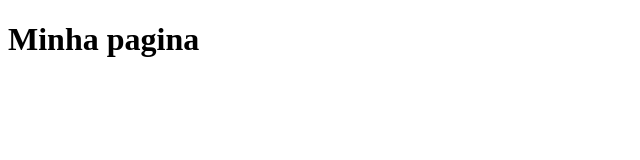
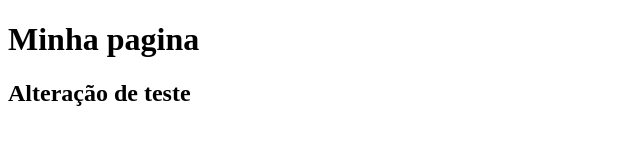
Before and after one commit to EdsAnjos/gama-no-github, a plain HTML site: page index.html in a window 1280 px wide. Shown: the whole page, without its empty margins (0-640 px from the left). Drawn offline with Linux system fonts and the light colour scheme.

Commit message:
alteração de index novamente

```diff
--- a/index.html
+++ b/index.html
@@ -8,5 +8,6 @@
 </head>
 <body>
     <h1>Minha pagina</h1>
+    <h2>Alteração de teste</h2>
 </body>
 </html>
```
